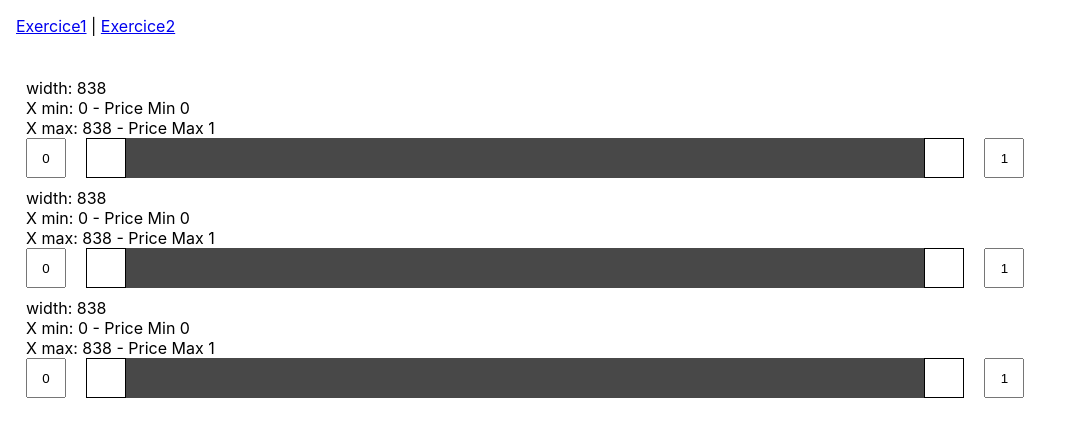
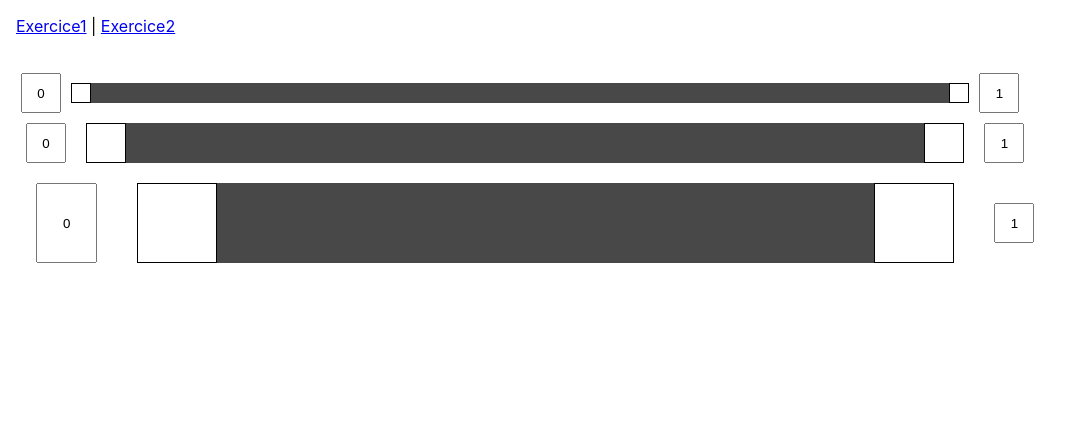
Before and after one commit to adolecumberri/range-input-React-testing, a React (Create React App) app in the folder front/: page /Exercice1 in a window 1280 px wide. Shown: the top 436 px of the page, without its empty margins (0-1081 px from the left). Built offline with nearby package versions, Linux system fonts and the light colour scheme; no server answers.

Commit message:
Ajuste custom Height.

```diff
--- a/front/src/App.tsx
+++ b/front/src/App.tsx
@@ -45,9 +45,9 @@ function App() {
           <Navigation />
           <div style={{ padding: "16px" }}>
             <Routes>
-              <Route path="/Exercice1" element={<><Range testid='cents' value={range} step={0.01} />
+              <Route path="/Exercice1" element={<><Range height={20} testid='cents' value={range} step={0.01} />
                 <Range testid='tenths' value={range} step={0.1} />
-                <Range testid='euros' value={range} step={1} />
+                <Range testid='euros' height={80} value={range} step={1} />
 
               </>} />
               <Route path="/Exercice2" element={<Range value={valueRange} range={range} labelsEnabled={false} />} />
--- a/front/src/components/Range.tsx
+++ b/front/src/components/Range.tsx
@@ -10,6 +10,7 @@ import "./rangeInput.css"
 
 interface IRangeInput {
   width?: number | string;
+  height?: number;
   value: RangeValue;
   step?: 0.01 | 0.1 | 1 | 0;
   labelsEnabled?: boolean;
@@ -17,9 +18,9 @@ interface IRangeInput {
   testid?: string;
 }
 
-const RangeInput: FC<IRangeInput> = ({ width = "80%", value, step = 0, labelsEnabled = true, range= null, testid }) => {
+const RangeInput: FC<IRangeInput> = ({ width = "80%", height = 40, value, step = 0, labelsEnabled = true, range= null, testid }) => {
 
-  const height = 40;
+  // const height = 40;
 
   const [minBulletX, setMinBulletX] = useState(0);
   const [minBulletPrice, setMinBulletPrice] = useState(0);
@@ -111,7 +112,6 @@ const RangeInput: FC<IRangeInput> = ({ width = "80%", value, step = 0, labelsEna
     //calc position using the % where current price is. (if price is the 20% of the value, position will be 20% too.)
     let minPricePercentage = (newMinPricePercentage - sliderValue.min) / (sliderValue.max - sliderValue.min);
     let minBulletPosition = minPricePercentage * sliderWidth;
-    debugger;
     setMinBulletX(minBulletPosition)
 
 
@@ -227,11 +227,11 @@ const RangeInput: FC<IRangeInput> = ({ width = "80%", value, step = 0, labelsEna
 
   return (
     <div data-testid={`${testid ? testid : "container"}`} style={{ width, margin: height / 4 }}>
-      <span>
+      {/* <span>
         width: {sliderWidth}<br />
         X min: {minBulletX}  -  Price Min {minBulletPrice}    <br />
         X max: {maxBulletX}  -  Price Max {maxBulletPrice}
-      </span>
+      </span> */}
       <Slider
         handleDragOver={handleDragOver}
         height={height}
--- a/front/src/components/rangeInput/Slider.tsx
+++ b/front/src/components/rangeInput/Slider.tsx
@@ -59,9 +59,9 @@ const Slider: FC<ISlider> = ({
 
     return (
         <>
-            <div style={{ display: "flex" }}>
+            <div style={{ display: "flex", alignItems: "center" }}>
                 <input style={
-                    { width: 40, height: 40, boxSizing: "border-box", textAlign: "center" }
+                    { width: height, minWidth: 40, minHeight: 40, height, boxSizing: "border-box", textAlign: "center" }
                 }
                     type="text"
                     value={minBulletPrice}
```
